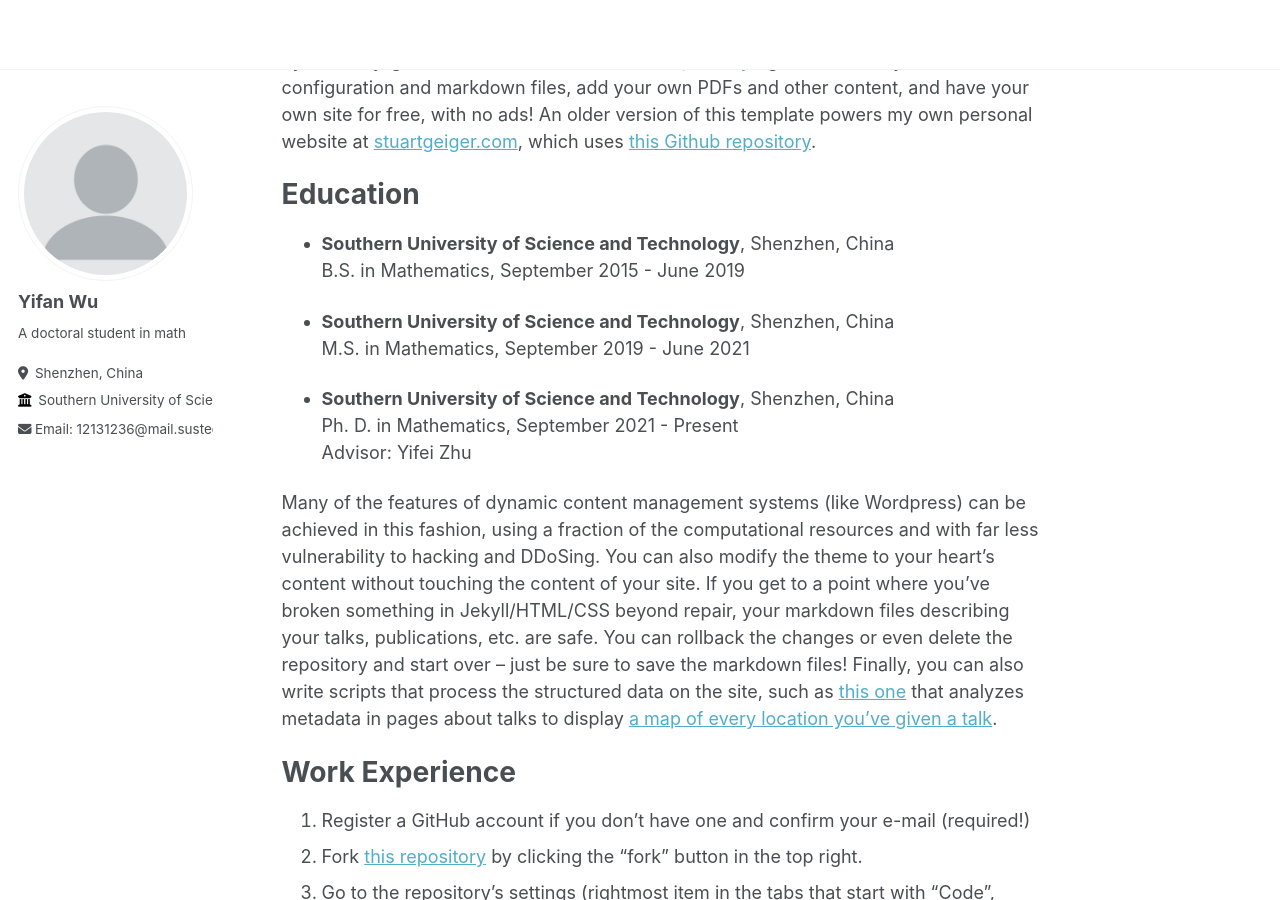
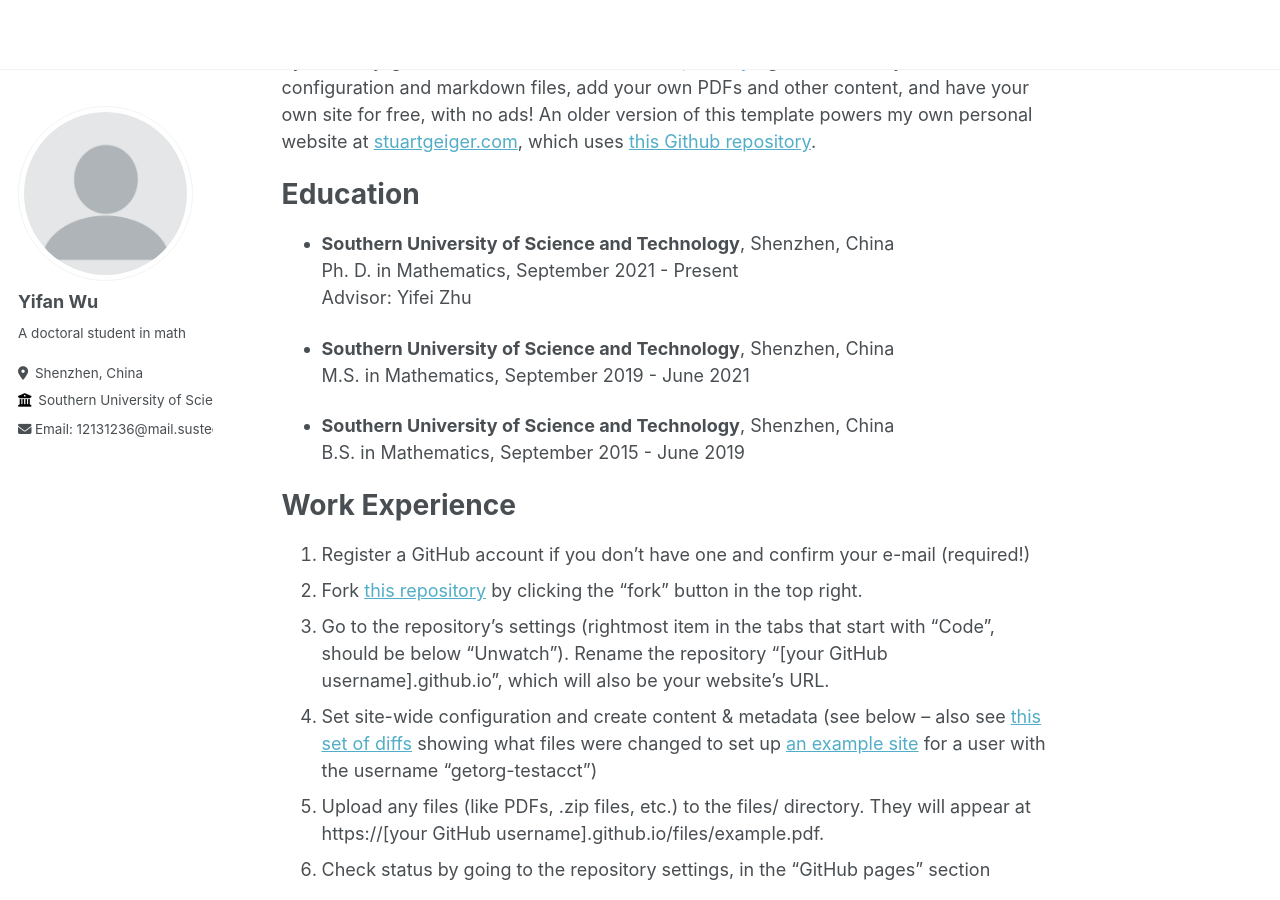
Before and after one commit to Wuyf19970105/Wuyf19970105.github.io, a Jekyll site: the page built from _pages/about.md, in a window 1280 px wide and 900 px high, scrolled down 221 px. Built offline with Jekyll 4.4.1, drawn with Linux system fonts in a browser that asks for light colours.

Commit message:
Update about.md
Signed-off-by: Yifan Wu <148335396+Wuyf19970105@users.noreply.github.com>

```diff
--- a/_pages/about.md
+++ b/_pages/about.md
@@ -12,16 +12,14 @@
 Education
 ======
 * **Southern University of Science and Technology**, Shenzhen, China
-    B.S. in Mathematics, September 2015 - June 2019
+    Ph. D. in Mathematics, September 2021 - Present<br>
+    Advisor: Yifei Zhu
 
 * **Southern University of Science and Technology**, Shenzhen, China
     M.S. in Mathematics, September 2019 - June 2021
 
 * **Southern University of Science and Technology**, Shenzhen, China
-    Ph. D. in Mathematics, September 2021 - Present<br>
-    Advisor: Yifei Zhu
-
-Many of the features of dynamic content management systems (like Wordpress) can be achieved in this fashion, using a fraction of the computational resources and with far less vulnerability to hacking and DDoSing. You can also modify the theme to your heart's content without touching the content of your site. If you get to a point where you've broken something in Jekyll/HTML/CSS beyond repair, your markdown files describing your talks, publications, etc. are safe. You can rollback the changes or even delete the repository and start over -- just be sure to save the markdown files! Finally, you can also write scripts that process the structured data on the site, such as [this one](https://github.com/academicpages/academicpages.github.io/blob/master/talkmap.ipynb) that analyzes metadata in pages about talks to display [a map of every location you've given a talk](https://academicpages.github.io/talkmap.html).
+    B.S. in Mathematics, September 2015 - June 2019
 
 Work Experience
 ======
```
